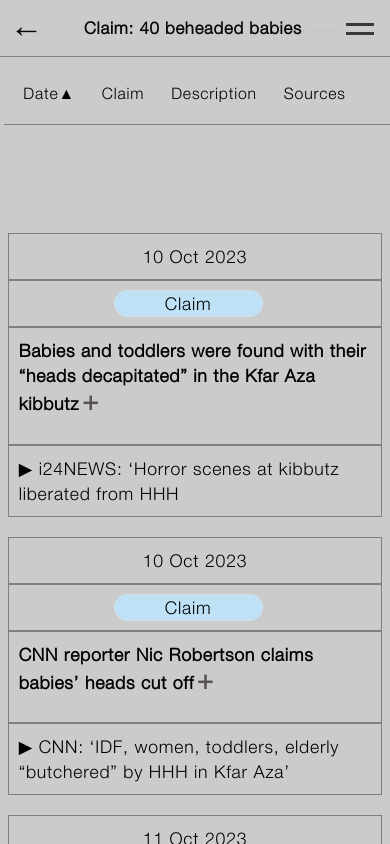
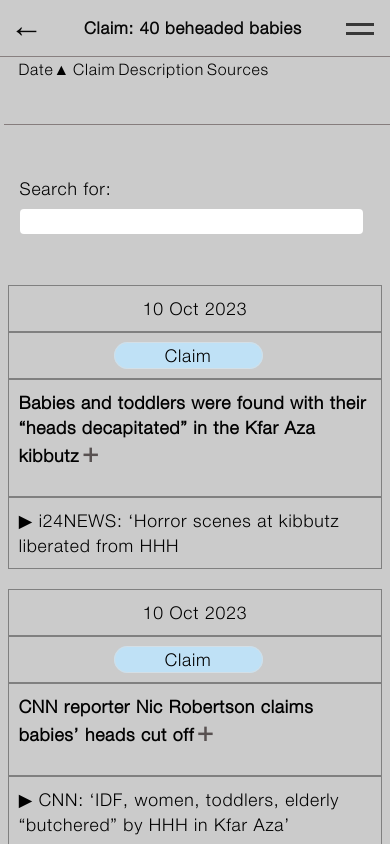
Before and after one commit to tamtzekin/hasbara-tracker, a React (Create React App) app: page /claim-a in a window 390 px wide. Shown: the top 844 px of the page. Built offline with nearby package versions, Linux system fonts and the light colour scheme.

Commit message:
renamed GlobalFilter to SearchBar, a bit of layout styling

```diff
--- a/src/components/ClaimA.js
+++ b/src/components/ClaimA.js
@@ -10,7 +10,7 @@ import '../App.css';
 import VideoPlayer from './VideoPlayer';
 import NavBar from './NavBar';
 import MobileMenu from './MobileMenu';
-import GlobalFilter from './GlobalFilter';
+import SearchBar from './SearchBar';
 
 
 export default function ClaimA() {
@@ -191,8 +191,8 @@ console.log("data" + data);
                 <NavBar />
             </span>
 
-        {/* render filter search bar  */}
-            <GlobalFilter filter={globalFilter || ''} setFilter={setGlobalFilter} />
+        <div class="tracker-container">
+            <SearchBar filter={globalFilter || ''} setFilter={setGlobalFilter} />
 
         <div>
             <table {...getTableProps()}>
@@ -246,7 +246,9 @@ console.log("data" + data);
             })}
                 </tbody>
             </table>
+            </div>
         </div>
+
         </>
     );
 }
--- a/src/components/ClaimPage.css
+++ b/src/components/ClaimPage.css
@@ -190,7 +190,6 @@ table {
 }
 
 td {
-    /* border: 1px solid grey; */
     padding: 25px;
     text-align: left;
     vertical-align: top;
@@ -206,8 +205,7 @@ thead {
 }
 
 th {
-    padding: 25px;
-    /* border: 1px solid grey; */
+    padding-bottom: 15px;
 }
 
 table.a {
@@ -217,6 +215,10 @@ table.a {
 
 table.a:hover {
     color: whitesmoke;
+}
+
+.tracker-container {
+   margin-top: 8%;
 }
 
 .modal-overlay {
@@ -245,9 +247,8 @@ table.a:hover {
 
 .search-bar {
     display: block;
-    width: 30%;
+    width: 40%;
     margin-top: 5%;
-    margin-left: 70%;
     margin-bottom: 2%;
 }
 
@@ -292,6 +293,10 @@ table.a:hover {
         padding-right: 30px;
     }
 
+    .search-bar {
+        width: 100%;
+    }
+
     .table-container {
         top: 0;
         /* position: relative; */
@@ -303,7 +308,7 @@ table.a:hover {
         /* border-collapse: collapse; */
         width: 100%;
         border: none;
-        top: 105px;
+        top: 20px;
     }
 
     tr {
@@ -340,6 +345,10 @@ table.a:hover {
         font-weight: 400;
         position: -webkit-sticky;
         position: sticky;
+    }
+
+    .tracker-container {
+        margin-top: 50%;
     }
 
     .arrow {
--- a/src/components/GlobalFilter.js
+++ /dev/null
@@ -1,12 +0,0 @@
-import React from 'react'
-
-const GlobalFilter =({ filter, setFilter }) => {
-    return (
-        <span class="search-bar">
-            Keyword search:{''}
-            <input value={filter || ''} onChange={(e) => setFilter(e.target.value)} />
-        </span>
-    )
-}
-
-export default GlobalFilter
--- /dev/null
+++ b/src/components/SearchBar.js
@@ -0,0 +1,20 @@
+import React from 'react';
+
+const SearchBar = ({ filter, setFilter }) => {
+  const handleFilterChange = (e) => {
+    const inputValue = e.target.value || '';
+    setFilter(inputValue);
+  };
+
+  return (
+    <span className="search-bar">
+      Search for:{' '}
+      <input
+        value={filter || ''}
+        onChange={handleFilterChange}
+      />
+    </span>
+  );
+};
+
+export default SearchBar;
```
